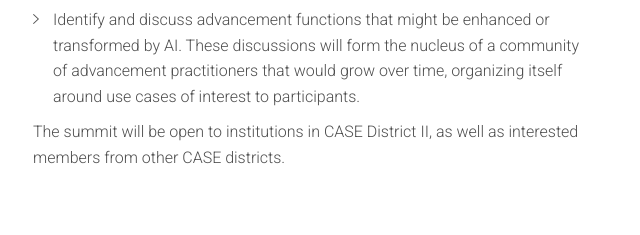
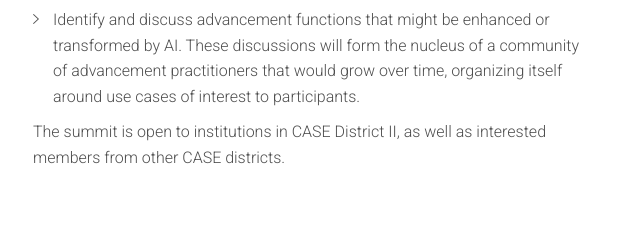
Before and after one commit to aad-wsux/aisummit, a website: page index-std.html in a window 1280 px wide. Shown: the part 1128-1363 px from the top of the page, 622-1262 px from the left. Drawn offline with Linux system fonts and the light colour scheme; files whose address does not match are found by name.

Commit message:
copy change to summit goals

```diff
--- a/index-std.html
+++ b/index-std.html
@@ -88,7 +88,7 @@ Skidmore College, SUNY Cortland, Syracuse University, Union College, and Virgini
                         <li>Identify and discuss advancement functions that might be enhanced or transformed by AI. These discussions will form the nucleus of a community of advancement practitioners that would grow over time, organizing itself around use cases of interest to participants.</li>
                     </ul>
 
-                    <p>The summit will be open to institutions in CASE District II, as well as interested members from other CASE districts.</p>
+                    <p>The summit is open to institutions in CASE District II, as well as interested members from other CASE districts.</p>
 
                 </div><!-- /.col-sm-6 -->
             </div><!-- /.row -->
```
